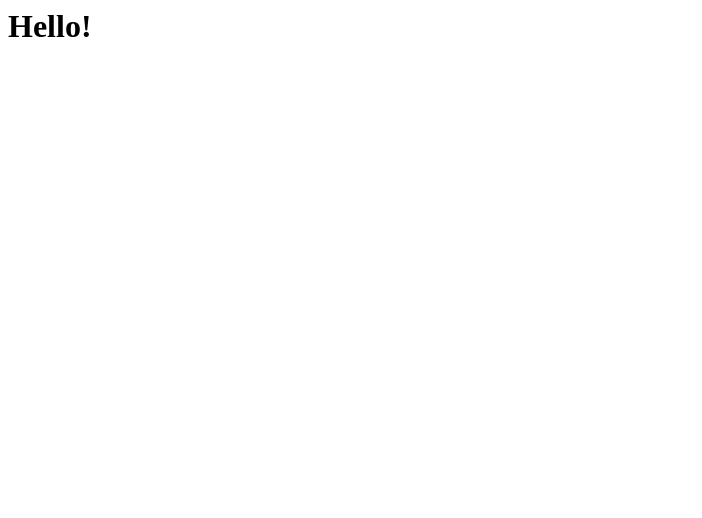
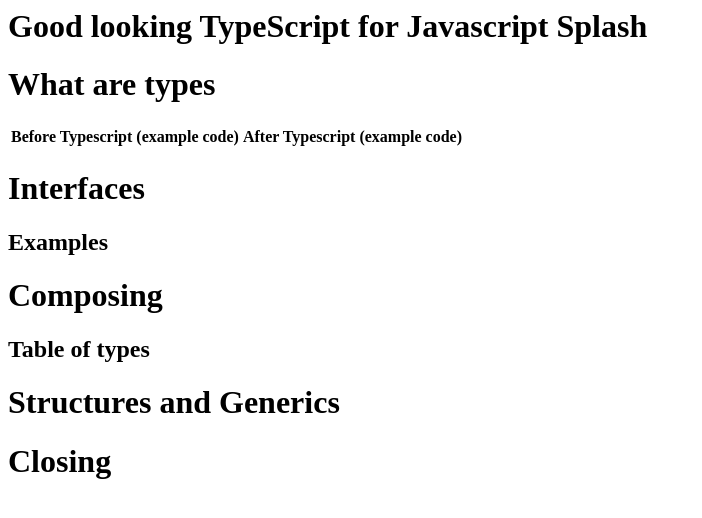
Before and after one commit to cs401-fall2022/lesson14-robertfaricy, a plain HTML site: page index.html in a window 1280 px wide. Shown: the whole page, without its empty margins (0-702 px from the left). Drawn offline with Linux system fonts and the light colour scheme.

Commit message:
Update index.html

```diff
--- a/index.html
+++ b/index.html
@@ -1 +1,14 @@
-<h1>Hello!</h1>
+<h1>Good looking TypeScript for Javascript Splash</h1>
+<h1>What are types</h1>
+<table>
+  <tr>
+    <th>Before Typescript (example code)</th>
+    <th>After Typescript (example code)</th>
+  </tr>
+</table>
+<h1>Interfaces</h1>
+<h2>Examples</h2>
+<h1>Composing</h1>
+<h2>Table of types</h2>
+<h1>Structures and Generics</h1>
+<h1>Closing</h1>
```
